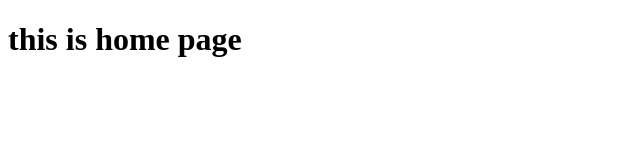
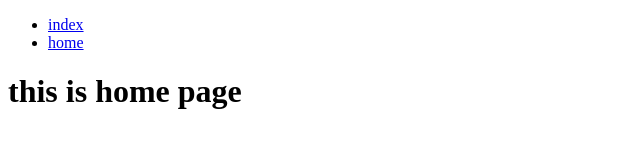
Before and after one commit to shunxiangg/my-newbie-repo, a plain HTML site: page home.html in a window 1280 px wide. Shown: the whole page, without its empty margins (0-640 px from the left). Drawn offline with Linux system fonts and the light colour scheme.

Commit message:
linking index to home page

```diff
--- a/home.html
+++ b/home.html
@@ -5,6 +5,13 @@
     <meta name="viewport" content="width=device-width, initial-scale=1.0">
     <title>Document</title>
 </head>
+
+<ul>
+    <li><a href="index.html">index</a></li>
+    <li><a href="home.html">home</a></li>
+</ul>
+
+
 <body>
     <h1>this is home page</h1>
 </body>
```
